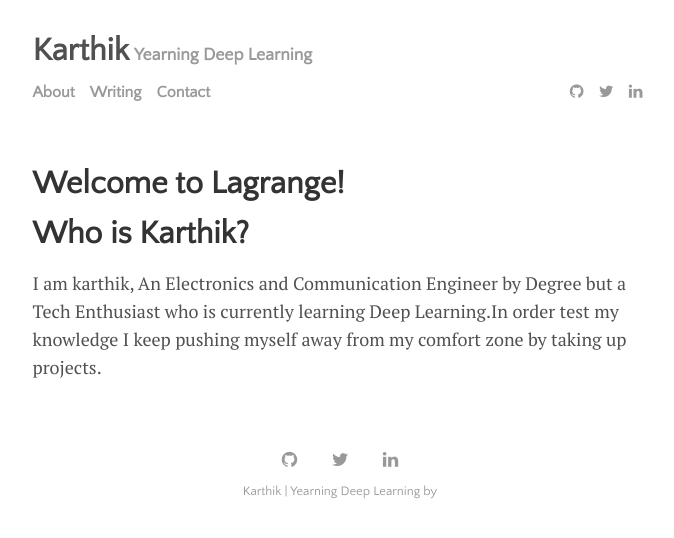
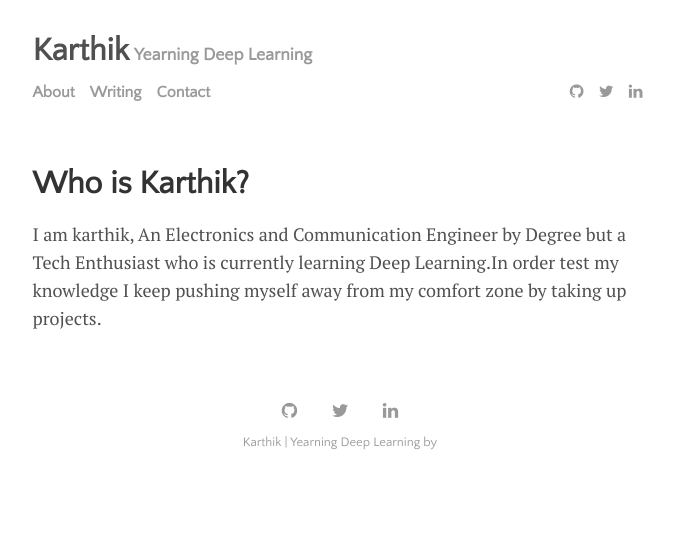
Before and after one commit to karthikziffer/karthikziffer.github.io, a Jekyll site: the page built from menu/about.md, in a window 1280 px wide. Shown: the top 538 px of the page, without its empty margins (300-974 px from the left). Built offline with Jekyll 4.4.1, drawn with Linux system fonts in a browser that asks for light colours.

Commit message:
Changed - title in about

```diff
--- a/menu/about.md
+++ b/menu/about.md
@@ -1,8 +1,8 @@
 ---
 layout: page
-title: Welcome to Lagrange!
+title: Who is Karthik?
 ---
 
-# Who is Karthik?
+
 
 I am karthik, An Electronics and Communication Engineer by Degree but a Tech Enthusiast who is currently learning Deep Learning.In order test my knowledge I keep pushing myself away from my comfort zone by taking up projects.
```
